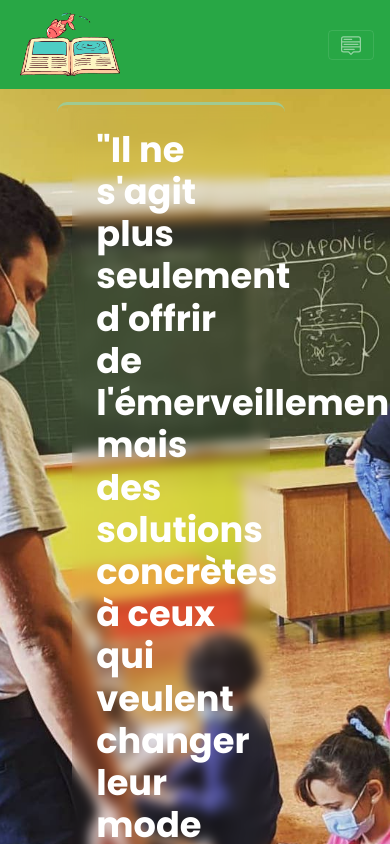
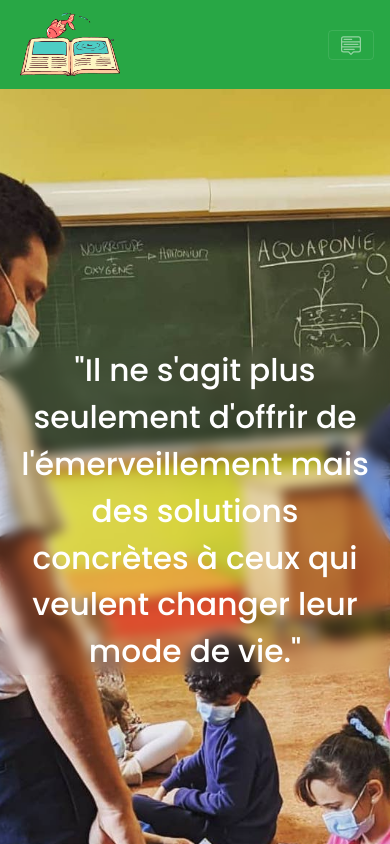
Before and after one commit to SamuelCadau/Hackaton-OM, a Nuxt app in the folder project/aquapim/: page / in a window 390 px wide. Shown: the top 844 px of the page. Built offline with nearby package versions, Linux system fonts and the light colour scheme.

Commit message:
zoneflot update responsive

```diff
--- a/project/aquapim/components/Zoneflot.vue
+++ b/project/aquapim/components/Zoneflot.vue
@@ -3,15 +3,18 @@
     <b-row align-h="center">
       <b-col id="imgZoneFlot"> </b-col>
       <b-col
-        cols="7"
+        xl="7"
+        lg="10"
+        md="12"
+        cols="12"
         align-self="center"
-        class="text-center ml-auto m-5"
+        class="text-center m-5"
         id="titre"
       >
-        <h1 id="h1Div" class="p-4">
+        <p >
           "Il ne s'agit plus seulement d'offrir de l'émerveillement mais des
           solutions concrètes à ceux qui veulent changer leur mode de vie."
-        </h1>
+        </p>
       </b-col>
     </b-row>
   </div>
@@ -51,8 +54,8 @@ export default {}
   src: local('Poppins-Medium'),
     url(../static/Poppins-Medium.ttf) format('truetype');
 }
-@media screen and (max-width: 425px) {
-  #titre {
+/* @media screen and (max-width: 425px) {
+ #titre {
     margin-top: 30px;
     border-bottom: none !important;
     border-left: none !important;
@@ -62,32 +65,58 @@ export default {}
   #titre > h4 {
     padding-top: 30px;
   }
-}
+} */
 
 #firstDiv {
   background-color: #3e602f;
 }
-#h1Div {
+
+@media all and (min-width: 319px) {
+  #titre {
+    font-size: 8vw ;
+    font-family: 'Poppins-bold';
+
+    color: white;
+
+    backdrop-filter: blur(6px);
+    border-radius: 20px;
+  }
+
+}
+
+@media all and (min-width: 768px) {
+  #titre {
+    font-size: 3vw;
+    font-family: 'Poppins-bold';
+
+    color: white;
+
+    backdrop-filter: blur(6px);
+    border-radius: 20px;
+  }
+}
+
+
+
+/* #h1Div {
   color: white;
-  font-size: 2.2rem;
+
   backdrop-filter: blur(6px);
   border-radius: 20px;
-}
+} */
 
 #titre {
   position: absolute;
   z-index: 1000;
-
+  font-family: 'Poppins-Medium';
   border-radius: 10px;
 }
 
-#titre {
-  font-family: 'Poppins-Medium';
-  /* border-bottom: 3px solid #a0ca92;
-  border-left: 2px solid #a0ca92; */
-  /*   background-color: rgba(160, 202, 146, 0.9);
- */ /* background-color: rgba(255, 255, 255, 0.8); */
+#titre > p {
+  margin: 0;
 }
+
+
 
 #imgZoneFlot {
   background-image: url('../static/zoneflot.jpg');
--- a/project/aquapim/pages/index.vue
+++ b/project/aquapim/pages/index.vue
@@ -20,3 +20,7 @@
 <script>
 export default {}
 </script>
+
+<style scoped>
+
+</style>
```
